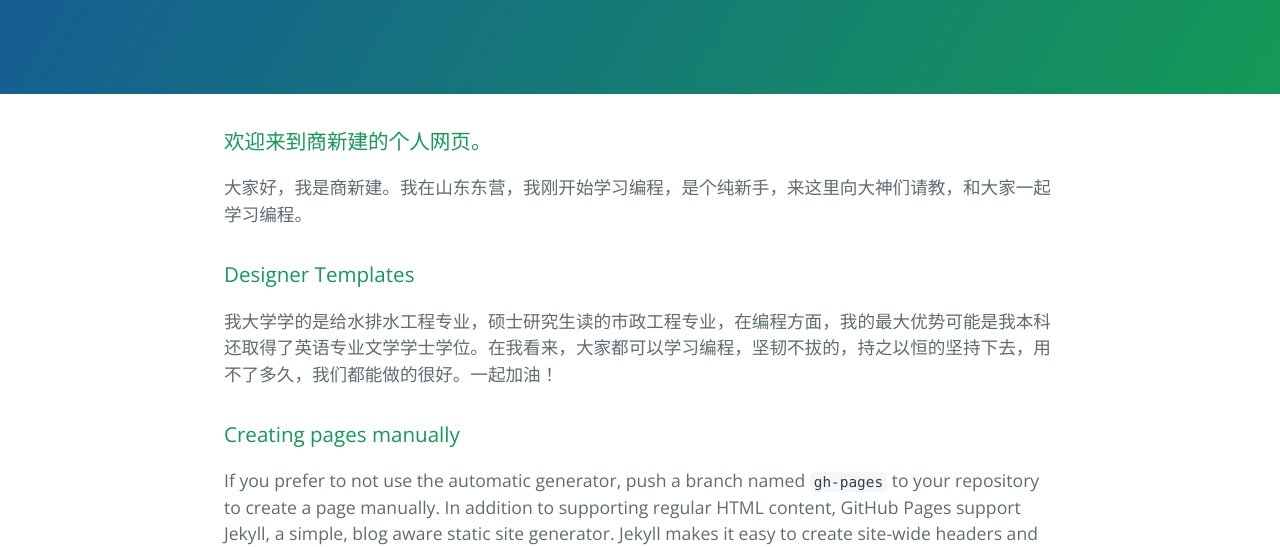
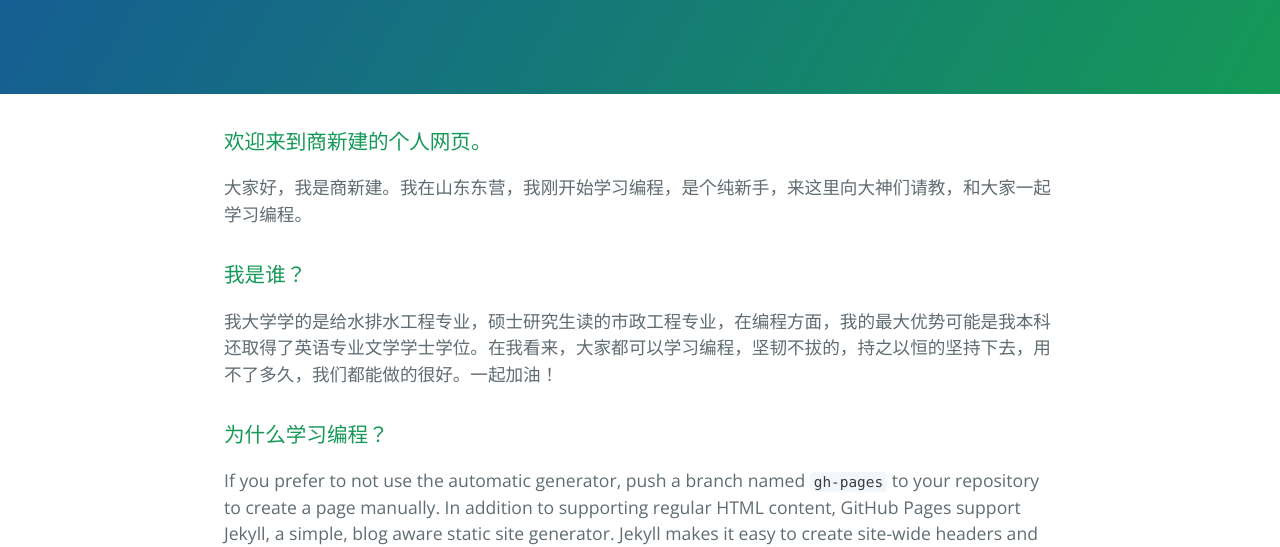
Before and after one commit to shangxinjian/shangxinjian.github.io, a plain HTML site: page index.html in a window 1280 px wide. Shown: the part 254-801 px from the top of the page. Drawn offline with nearby package versions, Linux system fonts and the light colour scheme.

Commit message:
Update index.html

```diff
--- a/index.html
+++ b/index.html
@@ -22,12 +22,12 @@
 <p>大家好，我是商新建。我在山东东营，我刚开始学习编程，是个纯新手，来这里向大神们请教，和大家一起学习编程。</p>
 
 <h3>
-<a id="designer-templates" class="anchor" href="#designer-templates" aria-hidden="true"><span aria-hidden="true" class="octicon octicon-link"></span></a>Designer Templates</h3>
+<a id="designer-templates" class="anchor" href="#designer-templates" aria-hidden="true"><span aria-hidden="true" class="octicon octicon-link"></span></a>我是谁？</h3>
 
 <p>我大学学的是给水排水工程专业，硕士研究生读的市政工程专业，在编程方面，我的最大优势可能是我本科还取得了英语专业文学学士学位。在我看来，大家都可以学习编程，坚韧不拔的，持之以恒的坚持下去，用不了多久，我们都能做的很好。一起加油！</p>
 
 <h3>
-<a id="creating-pages-manually" class="anchor" href="#creating-pages-manually" aria-hidden="true"><span aria-hidden="true" class="octicon octicon-link"></span></a>Creating pages manually</h3>
+<a id="creating-pages-manually" class="anchor" href="#creating-pages-manually" aria-hidden="true"><span aria-hidden="true" class="octicon octicon-link"></span></a>为什么学习编程？</h3>
 
 <p>If you prefer to not use the automatic generator, push a branch named <code>gh-pages</code> to your repository to create a page manually. In addition to supporting regular HTML content, GitHub Pages support Jekyll, a simple, blog aware static site generator. Jekyll makes it easy to create site-wide headers and footers without having to copy them across every page. It also offers intelligent blog support and other advanced templating features.</p>
 
```
